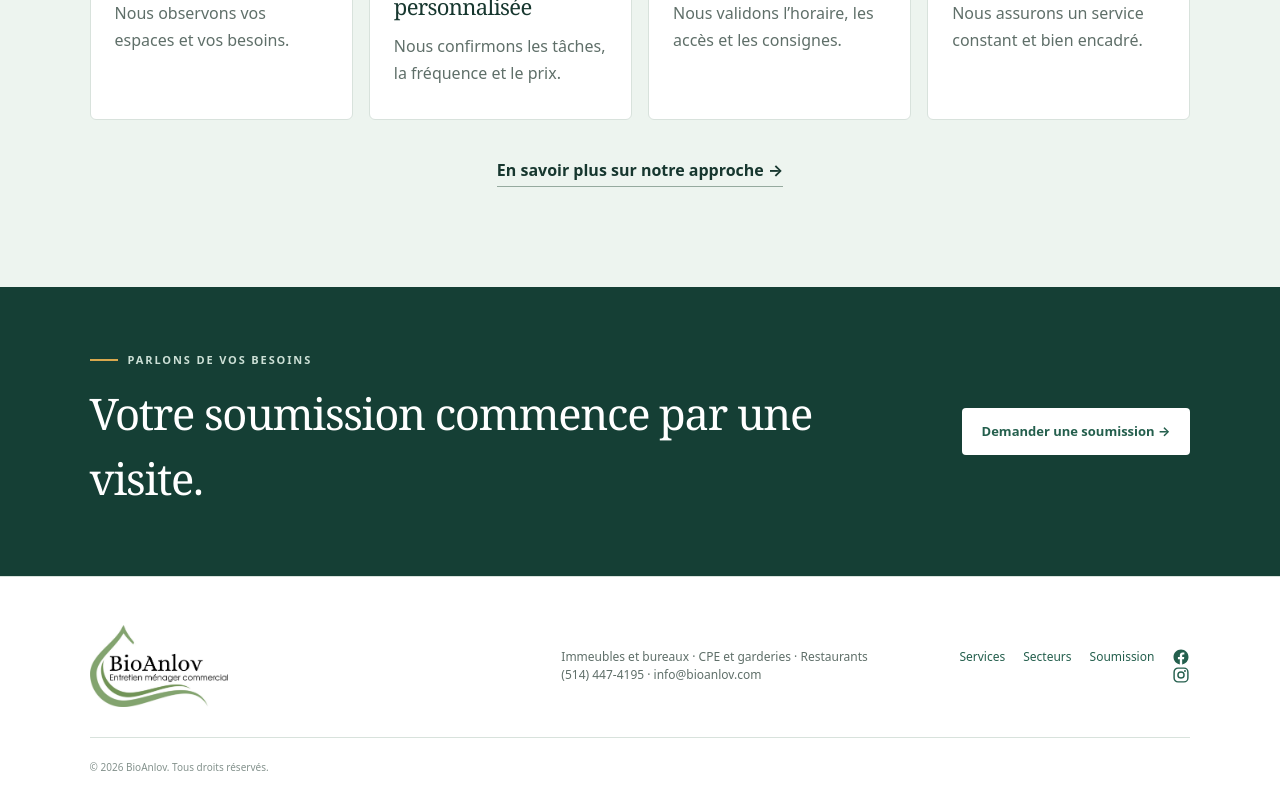
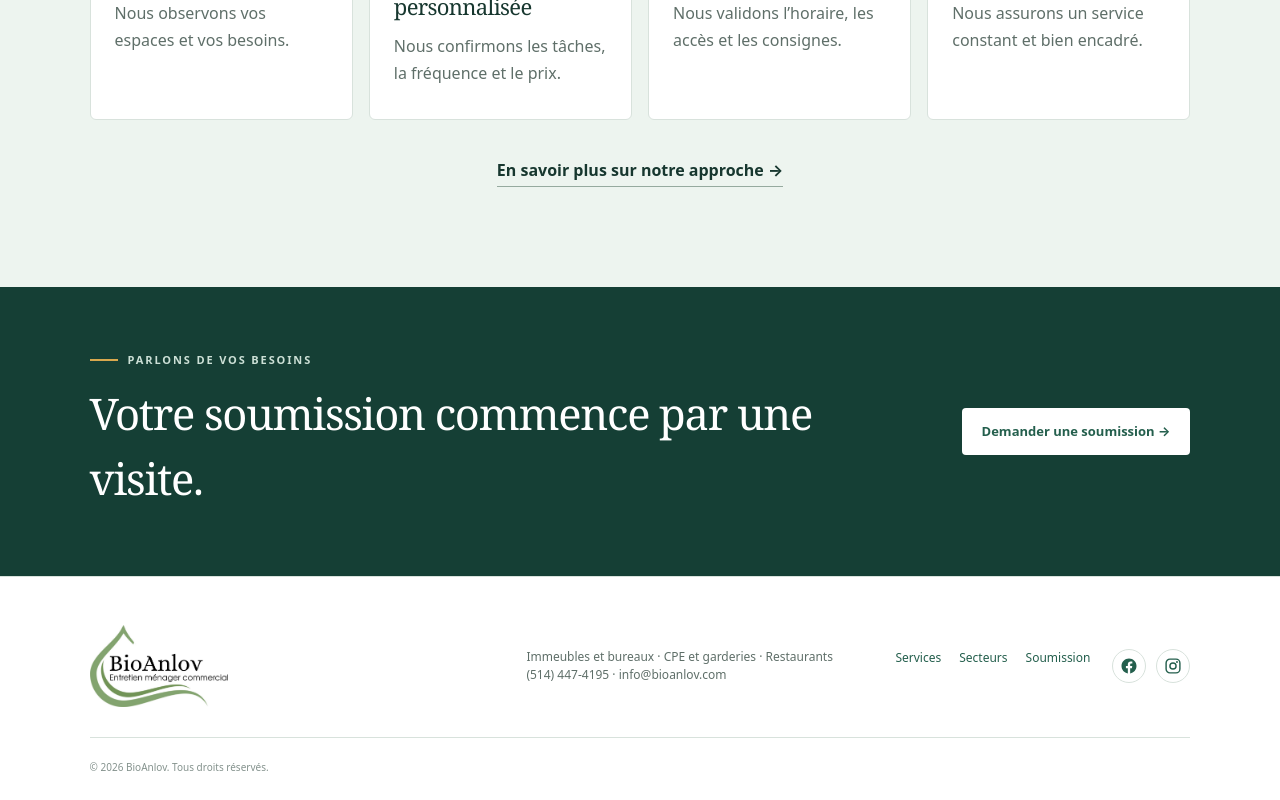
Before and after one commit to BioAnlov/SiteBioAnlov, a React (Vite) app: page / in a window 1280 px wide. Shown: the part 2371-3171 px from the top of the page. Built offline with nearby package versions, Linux system fonts and the light colour scheme.

Commit message:
Update globals.css

```diff
--- a/src/styles/globals.css
+++ b/src/styles/globals.css
@@ -101,3 +101,9 @@
 .required-mark{color:#b4552e}
 .field-hint{display:block;margin-top:-2px;color:var(--muted);font-size:10px;font-weight:600;letter-spacing:.04em}
 @media(max-width:620px){.quote-sent{padding:34px 24px}}
+
+/* Réseaux sociaux dans le pied de page */
+.footer-social{display:flex;align-items:center;gap:10px;margin-left:4px}
+.footer-social a{display:grid;place-items:center;width:34px;height:34px;border:1px solid var(--line);border-radius:50%;color:var(--green);background:#fff;transition:background .15s,color .15s,border-color .15s}
+.footer-social a:hover{background:var(--green);border-color:var(--green);color:#fff}
+.footer-social svg{display:block}
```
